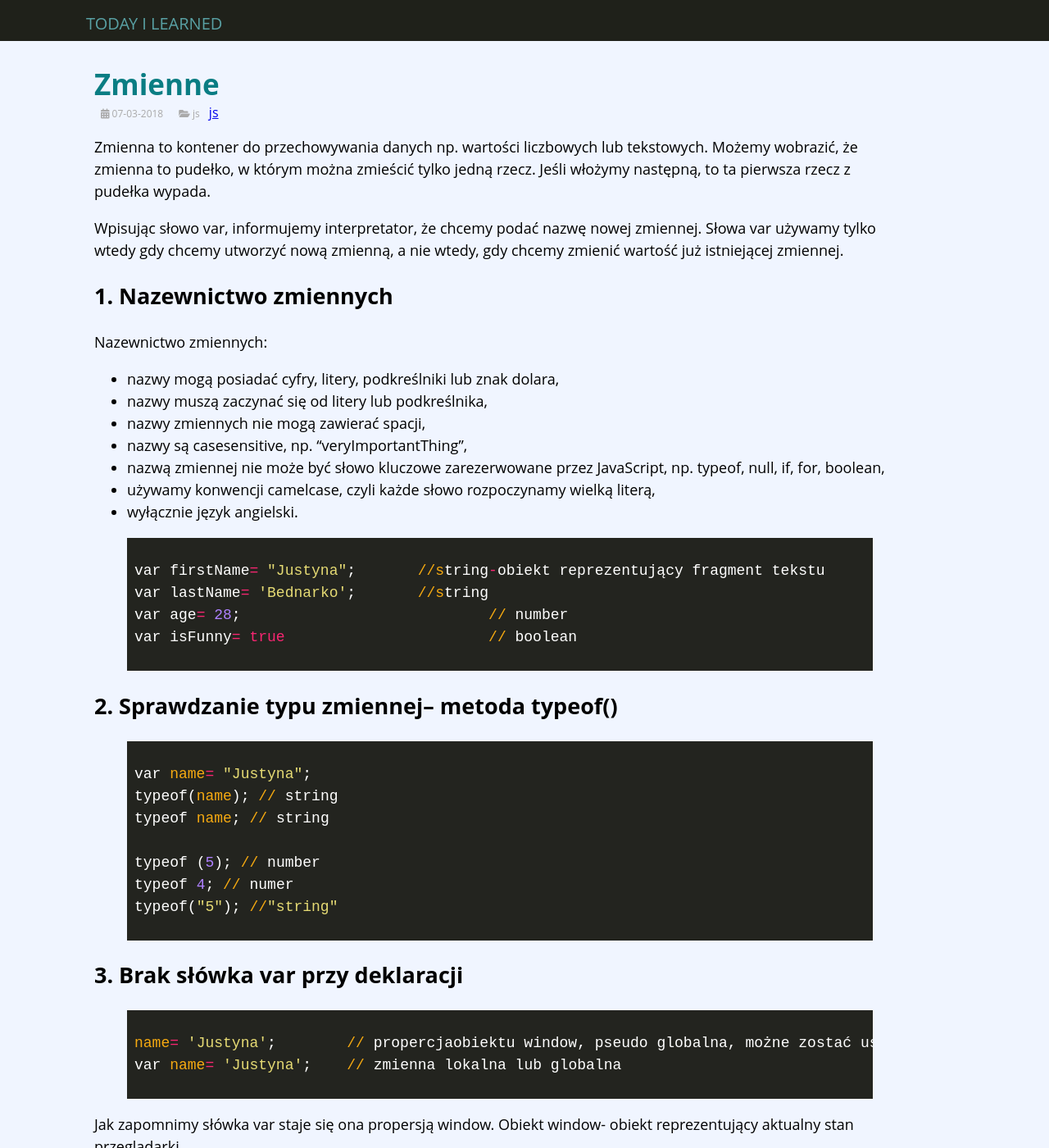
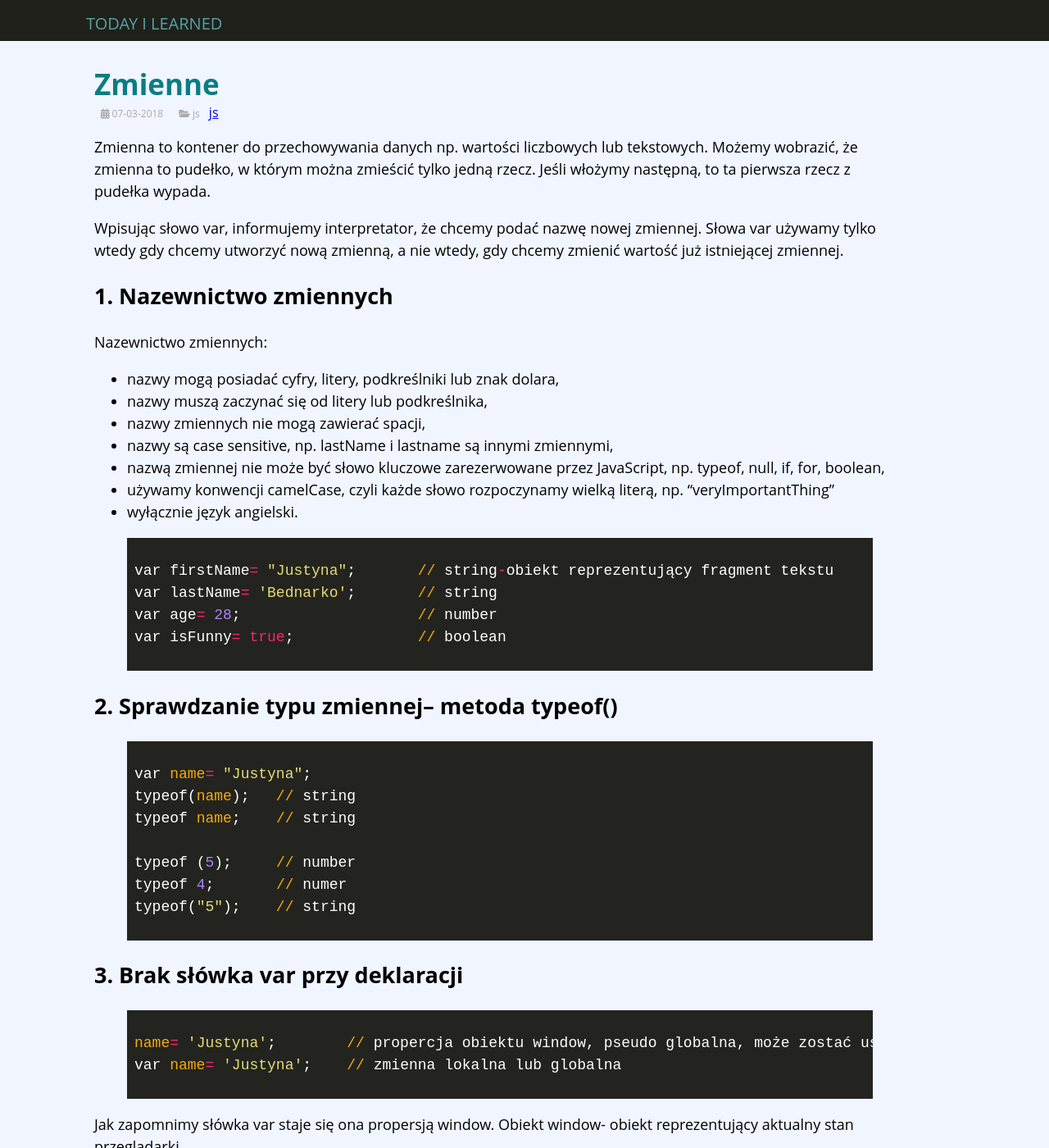
Before and after one commit to JustynaBed/Til, a Jekyll site: the page built from _posts/2018-03-07-zmienne.md, in a window 1280 px wide and 1400 px high. Shown: the whole window at 82% size. Built offline with Jekyll 4.4.1, drawn with Linux system fonts in a browser that asks for light colours; nearby versions of some CDN libraries.

Commit message:
small changes in the post about variables

```diff
--- a/_posts/2018-03-07-zmienne.md
+++ b/_posts/2018-03-07-zmienne.md
@@ -16,16 +16,16 @@ Nazewnictwo zmiennych:
 + nazwy mogą posiadać cyfry, litery, podkreślniki lub znak dolara,
 + nazwy muszą zaczynać się od litery lub podkreślnika,
 + nazwy zmiennych nie mogą zawierać spacji,
-+ nazwy są casesensitive, np. "veryImportantThing",
++ nazwy są case sensitive, np. lastName i lastname są innymi zmiennymi,
 + nazwą zmiennej nie może być słowo kluczowe zarezerwowane przez JavaScript, np. typeof, null, if, for, boolean,
-+ używamy konwencji camelcase, czyli każde słowo rozpoczynamy wielką literą,
++ używamy konwencji camelCase, czyli każde słowo rozpoczynamy wielką literą, np. "veryImportantThing"
 + wyłącznie język angielski.
 
 {% highlight ruby %}
-var firstName= "Justyna"; 	//string-obiekt reprezentujący fragment tekstu
-var lastName= 'Bednarko'; 	//string
-var age= 28; 				// number
-var isFunny= true			// boolean
+var firstName= "Justyna"; 	// string-obiekt reprezentujący fragment tekstu
+var lastName= 'Bednarko'; 	// string
+var age= 28; 			// number
+var isFunny= true;		// boolean
 {% endhighlight %}
 
 # **2. Sprawdzanie typu zmiennej– metoda typeof()**
@@ -33,12 +33,12 @@ var isFunny= true			// boolean
 
 {% highlight ruby %}
 var name= "Justyna";
-typeof(name); // string
-typeof name; // string
+typeof(name);   // string
+typeof name;    // string
 
-typeof (5); // number
-typeof 4; // numer
-typeof("5"); //"string"
+typeof (5);     // number
+typeof 4;       // numer
+typeof("5");    // string
 
 {% endhighlight %}
 
@@ -46,7 +46,7 @@ typeof("5"); //"string"
 # 3. Brak słówka var przy deklaracji
 
 {% highlight ruby %}
-name= 'Justyna';        // propercjaobiektu window, pseudo globalna, możne zostać usunięta
+name= 'Justyna';        // propercja obiektu window, pseudo globalna, może zostać usunięta
 var name= 'Justyna';    // zmienna lokalna lub globalna
 {% endhighlight %}
 
```
